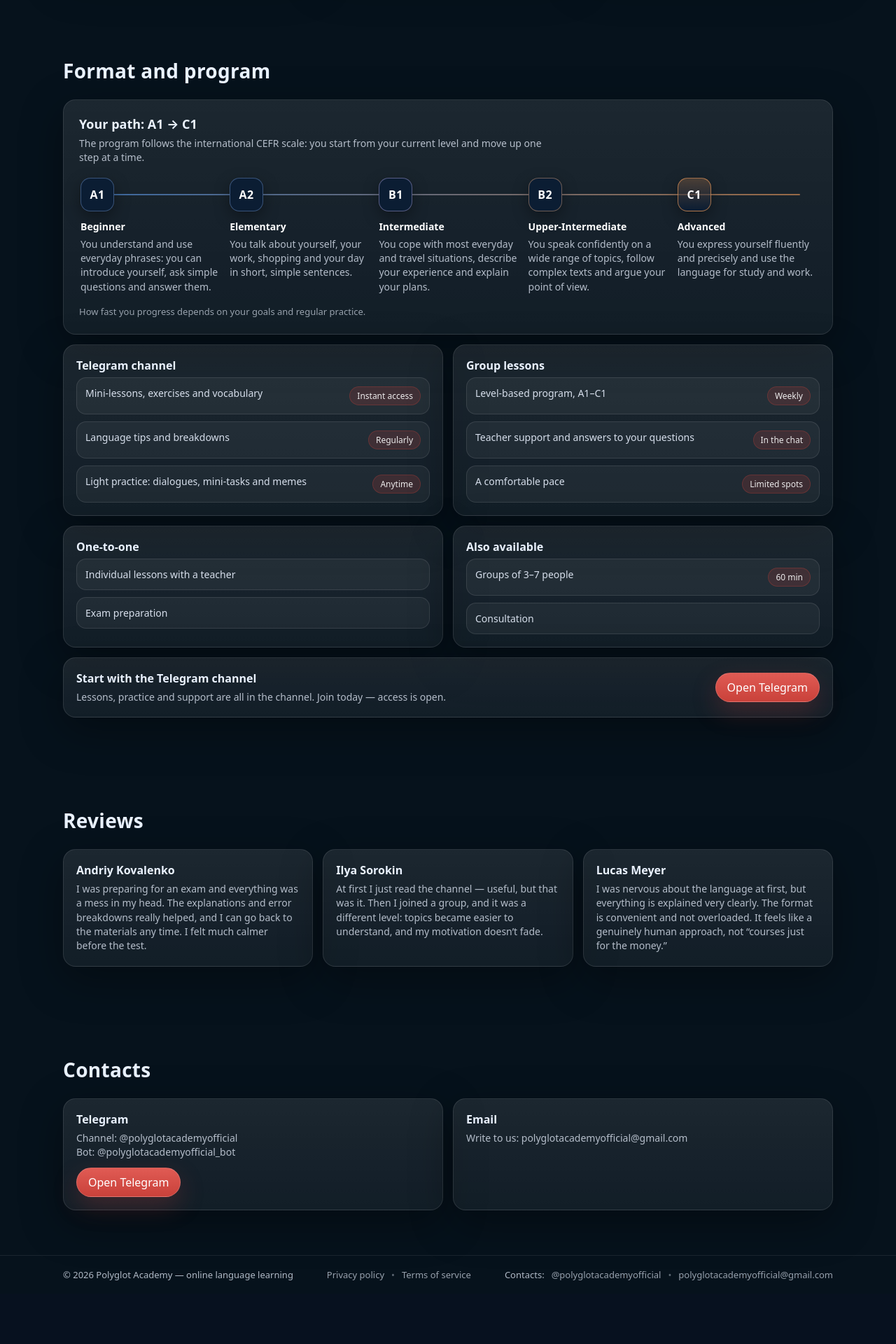
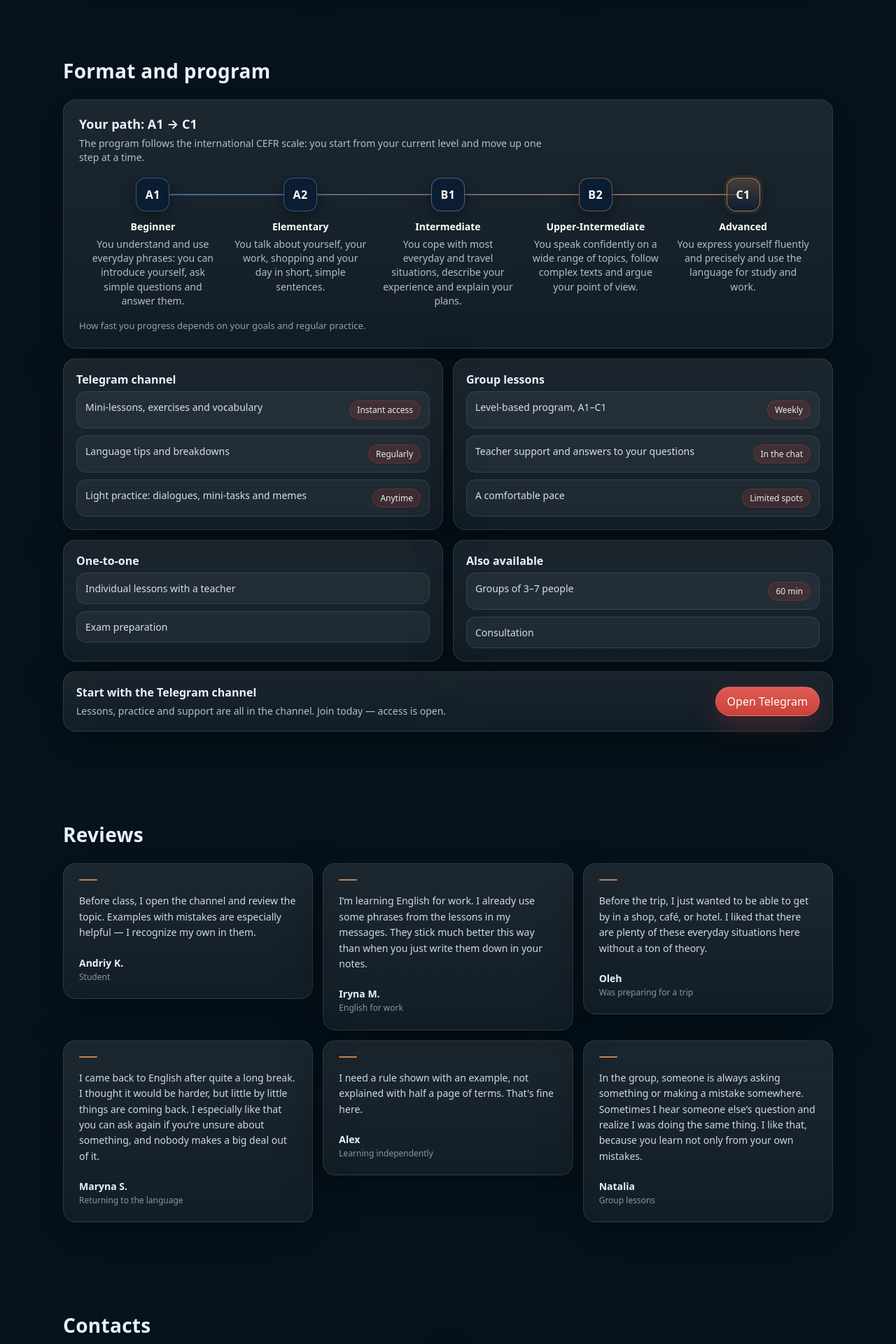
Before and after one commit to 06055/Website-business-card-Polyglot-Academy, a Flask app: page / in a window 1280 px wide. Shown: the part 1117-3037 px from the top of the page at 70% size. Before the commit the page ends 2946 px from the top, so only its background shows below. Run offline with Flask 3, Linux system fonts and the light colour scheme; some libraries are stand-ins or nearby versions.

Commit message:
Refine testimonials and level progression

```diff
--- a/static/polyglot_academy_style.css
+++ b/static/polyglot_academy_style.css
@@ -337,18 +337,16 @@ footer{
 .levels__track{
     position: relative;
     display: grid;
-    grid-template-columns: repeat(5, 1fr);
-    gap: 12px;
+    grid-template-columns: repeat(5, minmax(0, 1fr));
     margin: 0;
     padding: 0;
     list-style: none;
-    counter-reset: none;
 }
-/* the line that joins the steps */
+/* The line starts and ends at the centers of the first and last markers. */
 .levels__track::before{
     content: "";
     position: absolute;
-    left: 24px; right: 24px; top: 23px;
+    left: 10%; right: 10%; top: 23px;
     height: 2px;
     background: linear-gradient(90deg, rgba(90,162,255,.55), rgba(255,163,92,.55));
     border-radius: 2px;
@@ -358,7 +356,9 @@ footer{
     display: grid;
     align-content: start;
     gap: 6px;
-    padding: 0 2px;
+    min-width: 0;
+    padding: 0 10px;
+    text-align: center;
 }
 .level__code{
     display: grid;
@@ -372,17 +372,49 @@ footer{
     background: #0b1d33;
     border: 1px solid rgba(143,186,255,.35);
     box-shadow: 0 8px 22px rgba(0,0,0,.35);
-    margin-bottom: 6px;
+    margin: 0 auto 6px;
 }
 .level--b1 .level__code{ border-color: rgba(200,190,255,.40); }
 .level--b2 .level__code{ border-color: rgba(255,190,140,.40); }
 .level--c1 .level__code{
     border-color: rgba(255,163,92,.60);
     background: linear-gradient(180deg, rgba(255,163,92,.22), #0b1d33);
+    box-shadow: 0 0 0 4px rgba(255,163,92,.08), 0 8px 22px rgba(0,0,0,.35);
 }
 .level__name{ font-weight: 700; font-size: 14px; color: #fff; }
 .level__desc{ margin: 0; color: var(--muted); font-size: 13.5px; line-height: 1.45; }
 .levels__note{ margin: 16px 0 0 !important; font-size: 13px !important; color: rgba(234,242,255,.62) !important; }
+
+/* ------------------------------------------------------------------ reviews */
+.reviews__grid{
+    display: grid;
+    grid-template-columns: repeat(3, minmax(0, 1fr));
+    align-items: start;
+    gap: 14px;
+}
+.review-card{
+    min-width: 0;
+    padding: 22px;
+}
+.review-card::before{
+    content: "";
+    display: block;
+    width: 26px;
+    height: 2px;
+    margin-bottom: 18px;
+    border-radius: 2px;
+    background: rgba(255,163,92,.75);
+}
+.review-card .review-card__quote{
+    color: rgba(234,242,255,.88);
+    line-height: 1.6;
+    overflow-wrap: break-word;
+}
+.review-card__author{
+    margin-top: 22px;
+}
+.review-card__author h3{ margin: 0 0 2px; font-size: 14px; }
+.review-card__author p{ color: rgba(234,242,255,.56); font-size: 12px; }
 
 .card--cta{
     display: flex;
@@ -407,6 +439,7 @@ footer{
     .col-4{ grid-column: span 12; }
     .col-6{ grid-column: span 12; }
     .col-8{ grid-column: span 12; }
+    .reviews__grid{ grid-template-columns: repeat(2, minmax(0, 1fr)); }
 
     /* the roadmap turns into a vertical timeline: one segment from each step to the next, so the line
        ends exactly at C1 however long the descriptions are */
@@ -425,8 +458,10 @@ footer{
         column-gap: 14px;
         row-gap: 2px;
         align-items: start;
+        padding: 0 2px;
+        text-align: left;
     }
-    .level__code{ grid-row: span 2; margin-bottom: 0; }
+    .level__code{ grid-row: span 2; margin: 0; }
     .level__name{ align-self: end; padding-top: 4px; }
     .level__desc{ grid-column: 2; }
 
@@ -440,6 +475,7 @@ footer{
 
 /* phones: only the brand and the menu button stay in the bar; language and Telegram are in the menu */
 @media (max-width: 599px){
+    .reviews__grid{ grid-template-columns: minmax(0, 1fr); }
     .header__right .langdd{ display:none; }
     .hero__inner{ padding-top: 40px; }
     .btn--lg{ height: 46px; padding: 0 18px; }
--- a/templates/polyglot_academy.html
+++ b/templates/polyglot_academy.html
@@ -203,12 +203,15 @@
       <h2 data-i18n="reviews_h2">{{ t.reviews_h2 }}</h2>
     </div>
 
-    <div class="grid">
-      {% for n in (1, 2, 3) %}
-      <div class="card col-4">
-        <h3 data-i18n="reviews_card{{ n }}_h3">{{ t['reviews_card' ~ n ~ '_h3'] }}</h3>
-        <p data-i18n="reviews_card{{ n }}_p">{{ t['reviews_card' ~ n ~ '_p'] }}</p>
-      </div>
+    <div class="reviews__grid">
+      {% for n in (1, 2, 3, 4, 5, 6) %}
+      <article class="card review-card">
+        <p class="review-card__quote" data-i18n="reviews_card{{ n }}_p">{{ t['reviews_card' ~ n ~ '_p'] }}</p>
+        <div class="review-card__author">
+          <h3 data-i18n="reviews_card{{ n }}_h3">{{ t['reviews_card' ~ n ~ '_h3'] }}</h3>
+          <p data-i18n="reviews_card{{ n }}_role">{{ t['reviews_card' ~ n ~ '_role'] }}</p>
+        </div>
+      </article>
       {% endfor %}
     </div>
   </div>
--- a/translations/en.json
+++ b/translations/en.json
@@ -82,12 +82,24 @@
     "program_main_btn_tg": "Open Telegram",
 
     "reviews_h2": "Reviews",
-    "reviews_card1_h3": "Andriy Kovalenko",
-    "reviews_card1_p": "I was preparing for an exam and everything was a mess in my head. The explanations and error breakdowns really helped, and I can go back to the materials any time. I felt much calmer before the test.",
-    "reviews_card2_h3": "Ilya Sorokin",
-    "reviews_card2_p": "At first I just read the channel — useful, but that was it. Then I joined a group, and it was a different level: topics became easier to understand, and my motivation doesn’t fade.",
-    "reviews_card3_h3": "Lucas Meyer",
-    "reviews_card3_p": "I was nervous about the language at first, but everything is explained very clearly. The format is convenient and not overloaded. It feels like a genuinely human approach, not “courses just for the money.”",
+    "reviews_card1_h3": "Andriy K.",
+    "reviews_card1_p": "Before class, I open the channel and review the topic. Examples with mistakes are especially helpful — I recognize my own in them.",
+    "reviews_card1_role": "Student",
+    "reviews_card2_h3": "Iryna M.",
+    "reviews_card2_p": "I’m learning English for work. I already use some phrases from the lessons in my messages. They stick much better this way than when you just write them down in your notes.",
+    "reviews_card2_role": "English for work",
+    "reviews_card3_h3": "Oleh",
+    "reviews_card3_p": "Before the trip, I just wanted to be able to get by in a shop, café, or hotel. I liked that there are plenty of these everyday situations here without a ton of theory.",
+    "reviews_card3_role": "Was preparing for a trip",
+    "reviews_card4_h3": "Maryna S.",
+    "reviews_card4_p": "I came back to English after quite a long break. I thought it would be harder, but little by little things are coming back. I especially like that you can ask again if you’re unsure about something, and nobody makes a big deal out of it.",
+    "reviews_card4_role": "Returning to the language",
+    "reviews_card5_h3": "Alex",
+    "reviews_card5_p": "I need a rule shown with an example, not explained with half a page of terms. That's fine here.",
+    "reviews_card5_role": "Learning independently",
+    "reviews_card6_h3": "Natalia",
+    "reviews_card6_p": "In the group, someone is always asking something or making a mistake somewhere. Sometimes I hear someone else’s question and realize I was doing the same thing. I like that, because you learn not only from your own mistakes.",
+    "reviews_card6_role": "Group lessons",
 
     "contacts_h2": "Contacts",
     "contacts_tg_h3": "Telegram",
--- a/translations/uk.json
+++ b/translations/uk.json
@@ -82,12 +82,24 @@
     "program_main_btn_tg": "Відкрити Telegram",
 
     "reviews_h2": "Відгуки",
-    "reviews_card1_h3": "Андрій Коваленко",
-    "reviews_card1_p": "Готувався до іспиту, і в голові був повний хаос. Дуже допомогли пояснення та розбори помилок, а до матеріалів можна повернутися будь-коли. Перед тестом було значно спокійніше.",
-    "reviews_card2_h3": "Ілля Сорокін",
-    "reviews_card2_p": "Спочатку просто читав канал — корисно, але не більше. Потім записався в групу, і це зовсім інший рівень: теми стало простіше розуміти, а мотивація не зникає.",
-    "reviews_card3_h3": "Lucas Meyer",
-    "reviews_card3_p": "Спочатку хвилювався через мову, але все пояснюють дуже зрозуміло. Формат зручний, без перевантаження. Відчувається справді людський підхід, а не «курси заради грошей».",
+    "reviews_card1_h3": "Андрій К.",
+    "reviews_card1_p": "Перед парою відкриваю канал і повторюю тему. Особливо виручають приклади з помилками — там упізнаю свої.",
+    "reviews_card1_role": "Студент",
+    "reviews_card2_h3": "Ірина М.",
+    "reviews_card2_p": "Вчу англійську для роботи. Деякі фрази з розборів уже використовую в листуванні. Так вони набагато краще запам’ятовуються, ніж коли просто записуєш їх у нотатки.",
+    "reviews_card2_role": "Мова для роботи",
+    "reviews_card3_h3": "Олег",
+    "reviews_card3_p": "Перед поїздкою хотів хоча б мати змогу порозумітися в магазині, кафе чи готелі. Сподобалось, що тут якраз багато таких звичайних ситуацій і без купи теорії.",
+    "reviews_card3_role": "Готувався до поїздки",
+    "reviews_card4_h3": "Марина С.",
+    "reviews_card4_p": "Повернулася до англійської після досить довгої перерви. Думала, буде важче, але потроху все згадується. Особливо подобається, що можна перепитати й ніхто не робить із цього проблему.",
+    "reviews_card4_role": "Повернулася до мови",
+    "reviews_card5_h3": "Alex",
+    "reviews_card5_p": "Мені треба, щоб правило показали на прикладі, а не пояснювали пів сторінки термінами. Тут із цим ок.",
+    "reviews_card5_role": "Навчається самостійно",
+    "reviews_card6_h3": "Наталя",
+    "reviews_card6_p": "У групі постійно хтось щось питає або десь помиляється. Буває, слухаю чуже питання і розумію, що сама робила так само. Мені це подобається, бо вчишся не тільки на своїх помилках.",
+    "reviews_card6_role": "Групові заняття",
 
     "contacts_h2": "Контакти",
     "contacts_tg_h3": "Telegram",
```
Also changed, not shown: tests/test_site.py (+14 -0 lines), translations/ru.json (+18 -6 lines).
